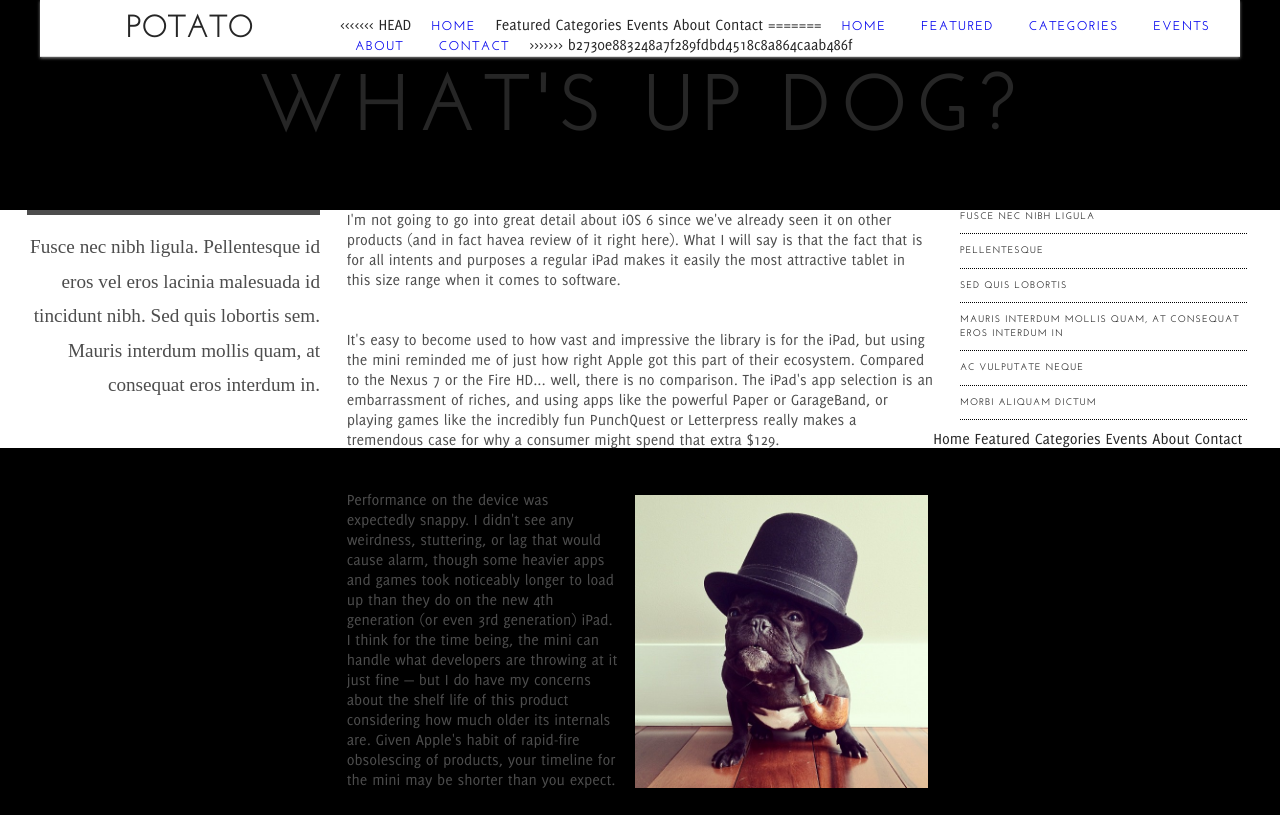
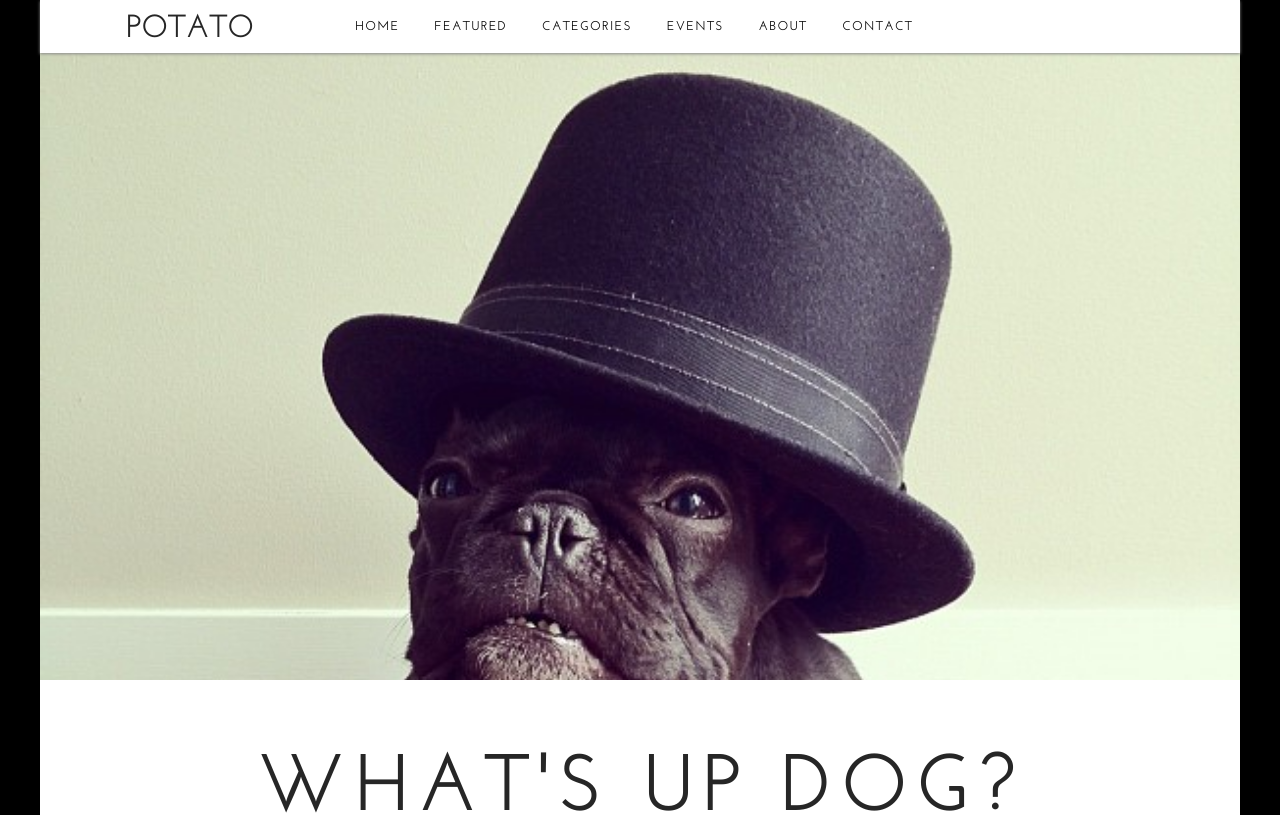
Before and after one commit to edsalvana/Responsive, a plain HTML site: page helloWorld/index.html in a window 1280 px wide. Shown: the top 815 px of the page. Drawn offline with Linux system fonts and the light colour scheme; a web font is replaced by a local one.

Commit message:
Cleaned up weird merging error

```diff
--- a/helloWorld/css/style.css
+++ b/helloWorld/css/style.css
@@ -67,18 +67,6 @@ h1 {
 }
 
 #nav{
-<<<<<<< HEAD
-
-	background:#fff;
-	width:100%;
-	xmax-width:960px;
-	max-width:1200px;
-	margin:0 auto;
-	display:block;
-	overflow:auto; /* key for div not collapsing */
-	border-bottom:1px solid #ddd;
-
-=======
 	width:				100%;
 	max-width:			1200px;
 	margin:				0 auto;
@@ -87,12 +75,11 @@ h1 {
 	-moz-box-shadow: 	10px 10px 5px #888;
 	-webkit-box-shadow: 10px 10px 5px #888;
 	box-shadow: 		0px 1px 3px #888;
->>>>>>> b2730e883248a7f289fdbd4518c8a864caab486f
 }
 
 #logo {
 	width:				20.8333333333%;
-	height:				35px;
+	height:				33px;
 	margin-top:			20px;
 	margin-left:		2.08333333333%; /* (  20 / 960 ) * 100 */
 	float:				left;
@@ -112,6 +99,7 @@ h1 {
 #nav li {	display:	inline; }
 
 #nav li a {
+	color:				#000;
 	padding:			20px 15px;
 	font-family:		'JosefinSansSemibold';
 	letter-spacing: 	.1em;
@@ -155,25 +143,6 @@ h1 {
 	width:				100%;
 	max-width:			1200px;
 }
-
-<<<<<<< HEAD
-#content{
-
-	width:100%;
-   	xmax-width:960px;
-   	max-width:1200px;
-   	margin: 0px auto;
-	margin-top:680px;
-    background-color:#ffffff;
-    xborder: 1px solid blue;
-
-	overflow:auto; /* key for div not collapsing */
-
-}
-
-
-=======
->>>>>>> b2730e883248a7f289fdbd4518c8a864caab486f
 
 /* COLUMNS ------------------------- */
 
--- a/helloWorld/index.html
+++ b/helloWorld/index.html
@@ -15,21 +15,12 @@
 				<div id="nav">
 					<h1 id="logo">Potato</h1>
 					<ul>
-<<<<<<< HEAD
-						<li><a href="#footer">Home</a></li>
-						<li>Featured</li>
-						<li>Categories</li>
-						<li>Events</li>
-						<li>About</li>
-						<li>Contact</li>
-=======
 						<li><a href="#">Home</a></li>
 						<li><a href="#">Featured</a></li>
 						<li><a href="#">Categories</a></li>
 						<li><a href="#">Events</a></li>
 						<li><a href="#">About</a></li>
 						<li><a href="#">Contact</a></li>
->>>>>>> b2730e883248a7f289fdbd4518c8a864caab486f
 					</ul>
 				</div>
 			</div>
```
